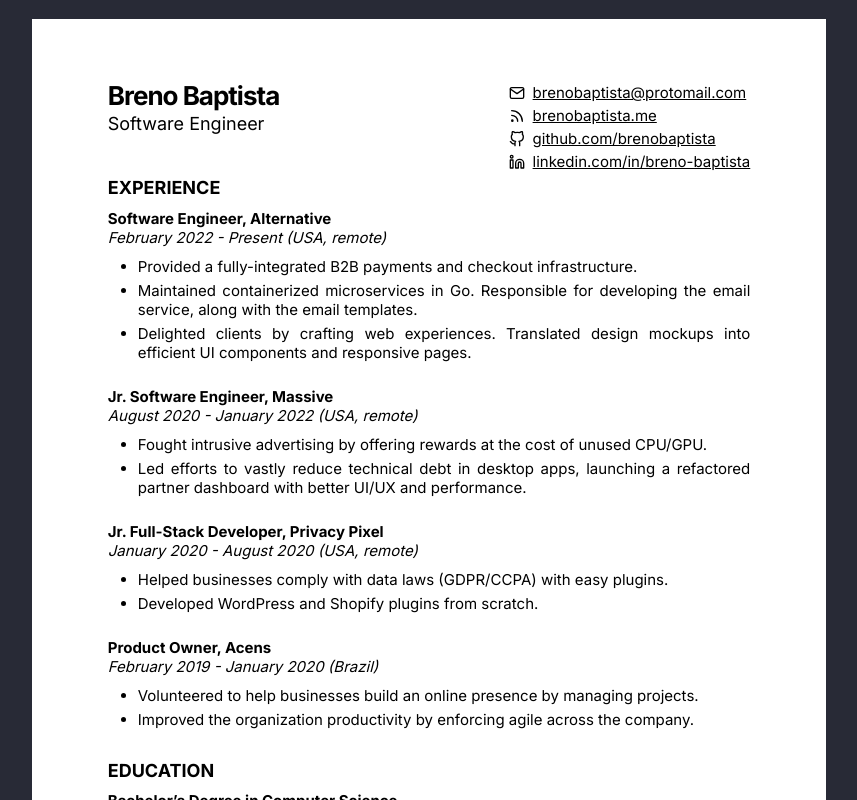
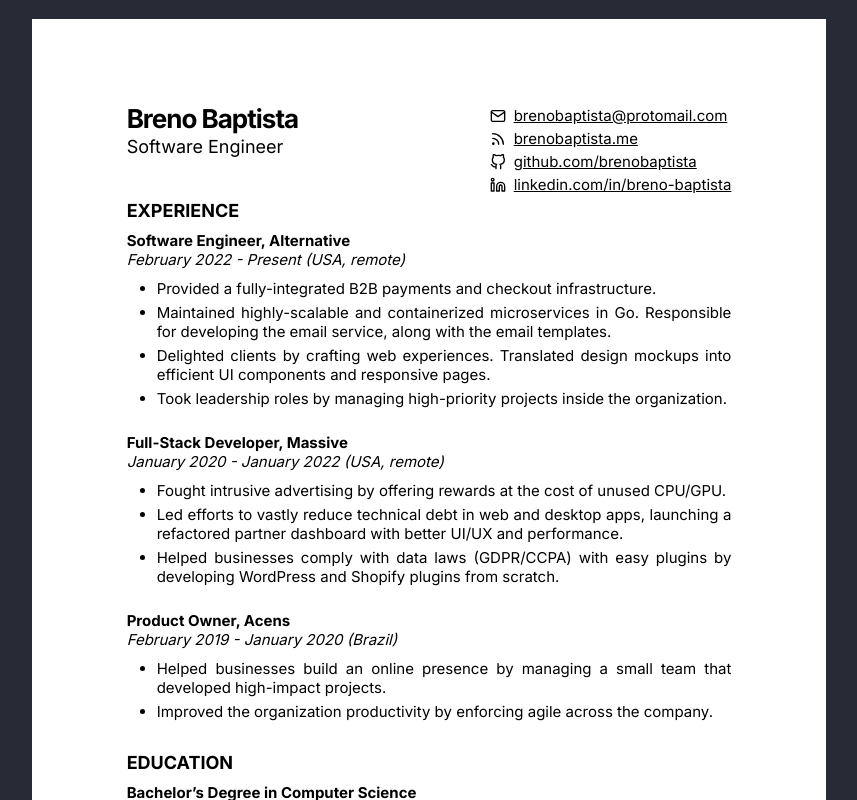
Before and after one commit to brenobaptista/blog, a Next.js app: page /resume in a window 1280 px wide. Shown: the top 800 px of the page, without its empty margins (211-1068 px from the left). Built offline with nearby package versions, Linux system fonts and the light colour scheme.

Commit message:
Update resume

```diff
--- a/src/pages/resume.tsx
+++ b/src/pages/resume.tsx
@@ -88,40 +88,39 @@ const Resume = (): JSX.Element => {
                   infrastructure.
                 </li>
                 <li>
-                  Maintained containerized microservices in Go. Responsible for
-                  developing the email service, along with the email templates.
+                  Maintained highly-scalable and containerized microservices in
+                  Go. Responsible for developing the email service, along with
+                  the email templates.
                 </li>
                 <li>
                   Delighted clients by crafting web experiences. Translated
                   design mockups into efficient UI components and responsive
                   pages.
                 </li>
+                <li>
+                  Took leadership roles by managing high-priority projects
+                  inside the organization.
+                </li>
               </ul>
             </div>
             <div>
-              <strong>Jr. Software Engineer, Massive</strong>
-              <em>August 2020 - January 2022 (USA, remote)</em>
+              <strong>Full-Stack Developer, Massive</strong>
+              <em>January 2020 - January 2022 (USA, remote)</em>
               <ul>
                 <li>
                   Fought intrusive advertising by offering rewards at the cost
                   of unused CPU/GPU.
                 </li>
                 <li>
-                  Led efforts to vastly reduce technical debt in desktop apps,
-                  launching a refactored partner dashboard with better UI/UX and
-                  performance.
+                  Led efforts to vastly reduce technical debt in web and desktop
+                  apps, launching a refactored partner dashboard with better
+                  UI/UX and performance.
                 </li>
-              </ul>
-            </div>
-            <div>
-              <strong>Jr. Full-Stack Developer, Privacy Pixel</strong>
-              <em>January 2020 - August 2020 (USA, remote)</em>
-              <ul>
                 <li>
                   Helped businesses comply with data laws (GDPR/CCPA) with easy
-                  plugins.
+                  plugins by developing WordPress and Shopify plugins from
+                  scratch.
                 </li>
-                <li>Developed WordPress and Shopify plugins from scratch.</li>
               </ul>
             </div>
             <div>
@@ -129,8 +128,8 @@ const Resume = (): JSX.Element => {
               <em>February 2019 - January 2020 (Brazil)</em>
               <ul>
                 <li>
-                  Volunteered to help businesses build an online presence by
-                  managing projects.
+                  Helped businesses build an online presence by managing a small
+                  team that developed high-impact projects.
                 </li>
                 <li>
                   Improved the organization productivity by enforcing agile
--- a/src/styles/pages/Resume.ts
+++ b/src/styles/pages/Resume.ts
@@ -12,7 +12,7 @@ export const Page = styled.div`
   background: #ffffff;
   width: 210mm;
   height: 297mm;
-  padding: 16mm 20mm;
+  padding: 22mm 25mm;
 
   @media screen {
     margin: 5mm auto;
```
Also changed, not shown: 1 other file (tests, documents, lock files or other folders).
